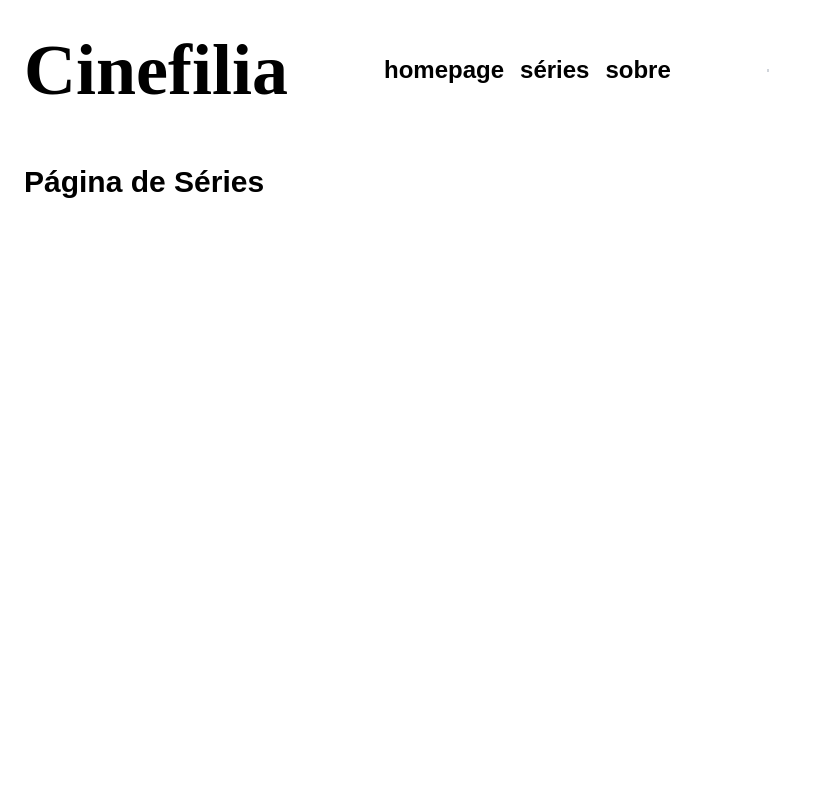
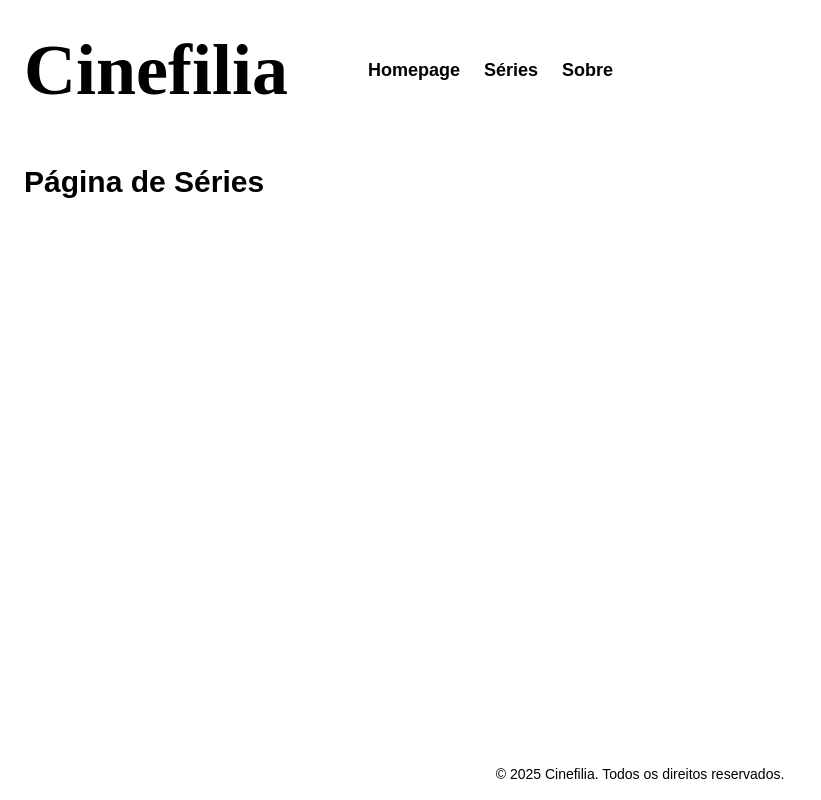
Before and after one commit to loulima/movie-grid, a Next.js app: page /series in a window 1280 px wide. Shown: the whole page, without its empty margins (0-821 px from the left). Built offline with nearby package versions, Linux system fonts and the light colour scheme; no server answers.

Commit message:
feat: ajusta reponsividade

```diff
--- a/package.json
+++ b/package.json
@@ -12,6 +12,7 @@
     "@headlessui/react": "^2.2.0",
     "@heroicons/react": "^2.2.0",
     "axios": "^1.8.3",
+    "lucide-react": "^0.482.0",
     "next": "15.2.2",
     "react": "^19.0.0",
     "react-dom": "^19.0.0",
--- a/src/app/components/Footer.tsx
+++ b/src/app/components/Footer.tsx
@@ -2,7 +2,7 @@ import { ReactElement } from "react";
 
 export const Footer = (): ReactElement => {
   return (
-    <footer className="w-full text-white text-center py-4 mt-auto">
+    <footer className="w-full text-black text-center py-4 mt-auto">
       <p className="text-sm">&copy; {new Date().getFullYear()} Cinefilia. Todos os direitos reservados.</p>
     </footer>
   );
--- a/src/app/components/Header.tsx
+++ b/src/app/components/Header.tsx
@@ -1,14 +1,15 @@
 'use client';
 
-import { ReactElement } from 'react';
-import { Navbar } from './Navbar';
+import { ReactElement } from "react";
+import { Navbar } from "./Navbar";
 
 export const Header = (): ReactElement => {
   return (
-    <header className=" bg-white py-4 px-6 flex flex-row  gap-[6rem] items-center">
-      <h1 className="text-[72px] font-bold font-playfair text-black">Cinefilia</h1>
+    <header className="bg-white py-4 px-6 flex flex-col md:flex-row gap-6 md:gap-[4rem] items-center justify-between">
+      <h1 className="text-[48px] sm:text-[56px] md:text-[72px] font-bold font-playfair text-black">
+        Cinefilia
+      </h1>
       <Navbar />
-      <div className='border border-t-2 border-gray-300'/>
     </header>
   );
 };
--- a/src/app/components/MovieCard.tsx
+++ b/src/app/components/MovieCard.tsx
@@ -10,25 +10,26 @@ type MovieCardProps = {
     title: string;
     release_date: string;
   };
-};
-export const MovieCard = ({ movie, className }: MovieCardProps): ReactElement => {
-  const imageUrl = movie.poster_path ? `https://image.tmdb.org/t/p/w500${movie.poster_path}` : '/placeholder.jpg';
+};export const MovieCard = ({ movie, className }: MovieCardProps): ReactElement => {
+  const imageUrl = movie.poster_path
+    ? `https://image.tmdb.org/t/p/w500${movie.poster_path}`
+    : "/placeholder.jpg";
 
   return (
-    <div className="w-fit  h-[400px] flex flex-col justify-between rounded overflow-hidden">
-      <div className="w-full h-[65%] flex items-center justify-center bg-black">
-      <Image
-          width={300}
+    <div className="w-[250px] h-[400px] sm:w-[220px] sm:h-[350px] flex flex-col justify-between rounded overflow-hidden">
+      <div className="w-full h-[65%] bg-black flex items-center justify-center">
+        <Image
+          width={250}
           height={300}
           src={imageUrl}
           alt={movie.title}
-          className={`${className} object-fill	 w-full h-full`}
+          className={`${className} object-cover w-full h-full`}
         />
       </div>
 
-      <div className="w-full h-full mt-2 text-left font-archivo text-black">
+      <div className="w-full h-[35%] text-left font-archivo text-black p-2">
         <h3 className="text-[14px] font-bold">{movie.title}</h3>
-        <p className="text-[12px]">Data de lançamento: {new Date(movie.release_date).toLocaleDateString('pt-BR')}</p>
+        <p className="text-[12px]">Data de lançamento: {new Date(movie.release_date).toLocaleDateString("pt-BR")}</p>
       </div>
     </div>
   );
--- a/src/app/components/MovieCarousel.tsx
+++ b/src/app/components/MovieCarousel.tsx
@@ -14,34 +14,32 @@ type MovieCarouselProps = {
   movies: any[];
 };
 
-export const MovieCarousel = ({ title = '', movies }: MovieCarouselProps): ReactElement => {
+export const MovieCarousel = ({ title, movies }: MovieCarouselProps): ReactElement => {
   return (
-      <div className="w-full mb-8 relative">
-        <h2 className="text-[18px] font-archivo text-black font-semibold mb-4">{title}</h2>
+    <div className="w-full mb-8">
+      <h2 className="text-2xl font-bold text-center mb-6">{title}</h2>
 
-        <div className="relative">
       <Swiper
         modules={[Navigation, Pagination]}
-            spaceBetween={1}
-            slidesPerView={6}
+        spaceBetween={16} // Define espaçamento padrão entre os slides
+        slidesPerView={1} // Padrão para telas menores
         navigation={true}
         pagination={{ clickable: true }}
         breakpoints={{
-              640: { slidesPerView: 1 },
-              768: { slidesPerView: 3 },
-              1024: { slidesPerView: 6 },
+          480: { slidesPerView: 1, spaceBetween: 10 }, // Exibir apenas 1 slide abaixo de 480px
+          640: { slidesPerView: 2, spaceBetween: 12 }, // 2 slides em telas pequenas
+          768: { slidesPerView: 3, spaceBetween: 14 }, // 3 slides no tablet
+          1024: { slidesPerView: 4, spaceBetween: 16 }, // 4 slides em telas grandes
+          1280: { slidesPerView: 6, spaceBetween: 18 }, // 6 slides em telas muito grandes
         }}
-            className="relative "
+        className="relative w-full"
       >
         {movies.map((movie) => (
-              <SwiperSlide key={movie.id} className="flex items-center justify-center">
+          <SwiperSlide key={movie.id} className="flex justify-center">
             <MovieCard movie={movie} />
           </SwiperSlide>
         ))}
       </Swiper>
-
-
-        </div>
     </div>
   );
 };
--- a/src/app/components/Navbar.tsx
+++ b/src/app/components/Navbar.tsx
@@ -1,27 +1,60 @@
 "use client";
+
+import { useState, ReactElement } from "react";
 import Link from "next/link";
-import { ReactElement } from "react";
+import { Menu, X } from "lucide-react";
+export const Navbar = (): ReactElement => {
+  const [menuOpen, setMenuOpen] = useState(false);
 
-export const Navbar= (): ReactElement => {
   return (
-    <nav>
-      <ul className="flex gap-4 text-[24px] text-black font-semibold font-archivo">
+    <nav className="w-full font-archivo text-black p-4">
+      <div className="flex justify-between items-center max-w-6xl mx-auto">
+        <button
+          onClick={() => setMenuOpen(!menuOpen)}
+          className="text-black text-3xl md:hidden absolute left-9 top-10"
+          aria-label="Abrir menu"
+        >
+          {menuOpen ? <X size={30} /> : <Menu size={30} />}
+        </button>
+
+        <ul className="hidden md:flex gap-6 text-black text-lg font-semibold font-archivo">
           <li>
             <Link href="/" className="hover:text-gray-400 transition">
-            homepage
+              Homepage
             </Link>
           </li>
           <li>
             <Link href="/series" className="hover:text-gray-400 transition">
-            séries
+              Séries
             </Link>
           </li>
           <li>
             <Link href="/sobre" className="hover:text-gray-400 transition">
-            sobre
+              Sobre
             </Link>
           </li>
         </ul>
+      </div>
+
+      {menuOpen && (
+        <ul className="flex flex-col gap-4 mt-4 text-lg font-semibold font-archivo p-4 rounded-md md:hidden">
+          <li>
+            <Link href="/" className="hover:text-gray-400 transition" onClick={() => setMenuOpen(false)}>
+              Homepage
+            </Link>
+          </li>
+          <li>
+            <Link href="/series" className="hover:text-gray-400 transition" onClick={() => setMenuOpen(false)}>
+              Séries
+            </Link>
+          </li>
+          <li>
+            <Link href="/sobre" className="hover:text-gray-400 transition" onClick={() => setMenuOpen(false)}>
+              Sobre
+            </Link>
+          </li>
+        </ul>
+      )}
     </nav>
   );
-}
+};
```
Also changed, not shown: 1 other file (tests, documents, lock files or other folders). Lines whose indentation alone changed are shown as unchanged.
